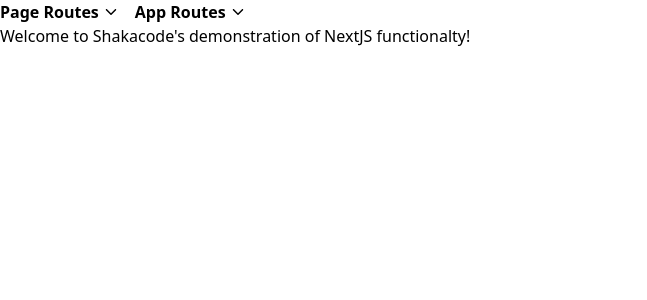
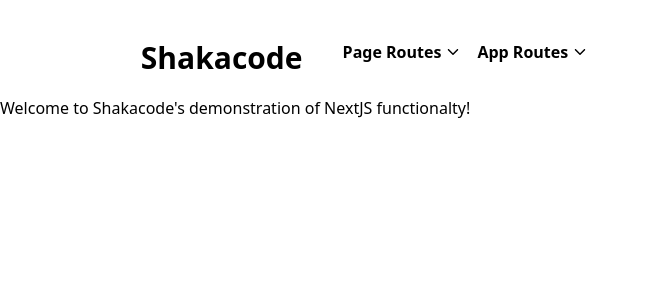
Before and after one commit to shakacode/nextjs-demo, a Next.js app: page / in a window 1280 px wide. Shown: the top 300 px of the page, without its empty margins (0-647 px from the left). Built offline with nearby package versions, Linux system fonts and the light colour scheme.

Commit message:
Add Header to layout

```diff
--- a/app/layout.tsx
+++ b/app/layout.tsx
@@ -3,6 +3,7 @@
 
 import './globals.scss'
 import Navbar from './../components/Navbar'
+import Header from '@/components/Header'
 
 const inter = Inter({ subsets: ['latin'] })
 
@@ -18,8 +19,11 @@
 }) {
   return (
     <html lang="en">
-      <body className={inter.className}>
-        <Navbar/>
+      <body className={`${inter.className} bg-light-gray`}>
+        <Header>
+          <Navbar/>
+        </Header>
+
         {children}
       </body>
     </html>
--- a/components/layout.tsx
+++ b/components/layout.tsx
@@ -1,11 +1,15 @@
 import { ReactNode } from 'react'
 import Navbar from './Navbar'
+import Header from './Header'
 
 export default function Layout({ children }: {children: ReactNode}) {
 
   return (
     <>
-      <Navbar/>
+      <Header>
+        <Navbar/>
+      </Header>
+
       <main>{children}</main>
     </>
   )
```
